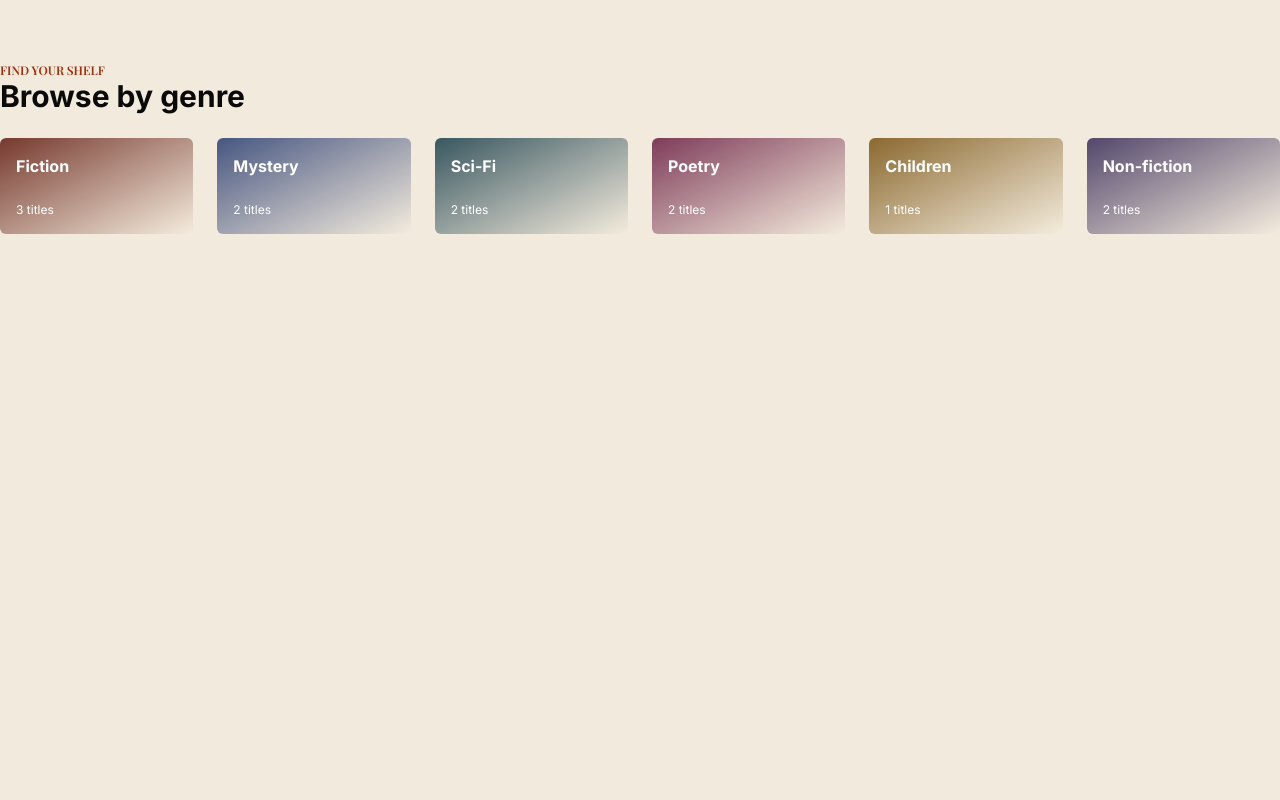
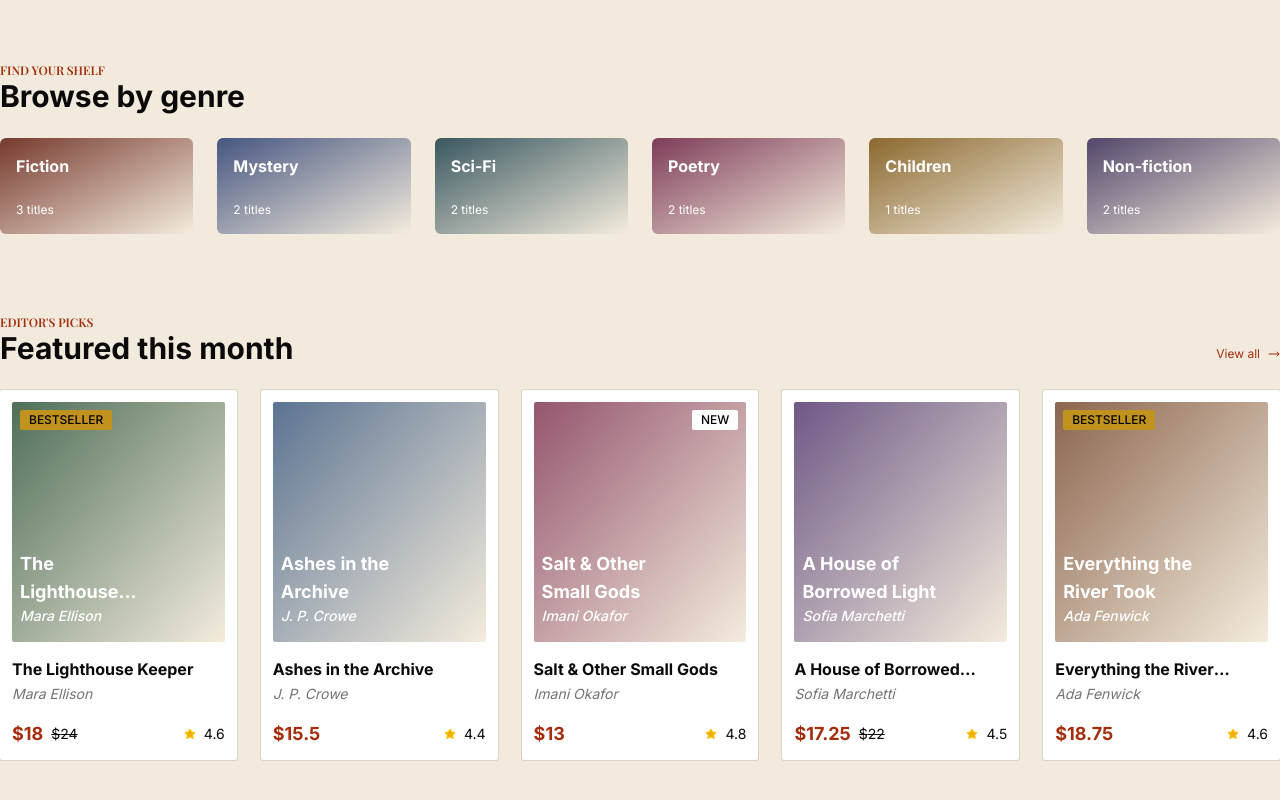
Before and after one commit to Trangsiban27/trangsiban_ezgames_frontendtest, a Next.js app: page / in a window 1280 px wide. Shown: the part 678-1478 px from the top of the page. Before the commit the page ends 1012 px from the top, so only its background shows below. Built offline with nearby package versions, Linux system fonts and the light colour scheme; a web font is replaced by a local one.

Commit message:
Feat: Home features list

```diff
--- a/app/(main)/page.tsx
+++ b/app/(main)/page.tsx
@@ -1,5 +1,6 @@
 import GenreList from '@/components/home/browse-by-genre/GenreList'
 import Carousel from '@/components/home/carousel/Carousel'
+import FeaturesThisMonth from '@/components/home/feature-this-month/FeaturesThisMonth'
 import React from 'react'
 
 const page = () => {
@@ -10,6 +11,10 @@ const page = () => {
             <section className='mt-20'>
                 <GenreList />
             </section>
+
+            <section className='mt-20'>
+                <FeaturesThisMonth />
+            </section>
         </div>
     )
 }
--- a/components/common/ListHeader.tsx
+++ b/components/common/ListHeader.tsx
@@ -17,8 +17,8 @@ const ListHeader = ({ subTitle, title, hasViewAll = false, viewAllUrl = '' }: Pr
                 <h1 className='font-bold text-3xl'>{title}</h1>
             </div>
 
-            {hasViewAll && <Link href={viewAllUrl} className='flex'>
-                View all <MoveRight />
+            {hasViewAll && <Link href={viewAllUrl} className='flex items-center gap-2 text-xs text-primary hover:underline transition-all duration-300'>
+                View all <MoveRight width={12} />
             </Link>}
         </div>
     )
--- /dev/null
+++ b/components/common/ProductCard.tsx
@@ -0,0 +1,64 @@
+import React from 'react'
+import ListHeader from './ListHeader'
+import { ProductTypes } from '@/types'
+import { Card, CardAction, CardContent, CardDescription, CardHeader, CardTitle } from '../ui/card'
+import { Badge } from '../ui/badge'
+import { Star } from 'lucide-react'
+
+interface Props {
+    data: ProductTypes
+}
+
+const ProductCard = ({ data }: Props) => {
+    return (
+        <Card
+            className='p-3 rounded-xs'
+        >
+            <div
+                style={{
+                    '--from-color': data?.color,
+                    '--to-color': '#f4ecdd'
+                } as React.CSSProperties}
+            >
+                <div
+                    className="relative bg-[linear-gradient(to_bottom_right,var(--from-color),var(--to-color))] rounded-xs z-20 h-60 p-2"
+                >
+                    {data?.tag && <div className={`flex items-center  ${data?.tag === 'NEW' ? 'justify-end' : 'justify-start'}`}>
+                        <Badge
+                            className={`font-sans text-black ${data?.tag === 'NEW' ? 'bg-[rgb(255,255,255)]' : 'bg-[#c1931e]'} rounded-xs uppercase`}
+                        >
+                            {data?.tag}
+                        </Badge>
+                    </div>}
+
+                    <div
+                        className='absolute bottom-4'
+                    >
+                        <h2 className='text-white font-bold text-lg line-clamp-2 w-2/3'>
+                            {data?.title}
+                        </h2>
+                        <span className='text-white font-medium italic'>{data?.author}</span>
+                    </div>
+                </div>
+            </div>
+
+            <CardHeader className='p-0'>
+                <CardTitle className='font-bold font-sans w-[90%] line-clamp-1'>{data?.title}</CardTitle>
+                <CardDescription className='italic'>{data?.author}</CardDescription>
+            </CardHeader>
+            <CardContent className='p-0 flex items-center justify-between'>
+                <div className='flex items-center gap-2'>
+                    <span className='text-primary font-bold text-lg'>${data?.price}</span>
+                    {data?.oldPrice && <span className='font-normal font-sm line-through'>${data?.oldPrice}</span>}
+                </div>
+
+                <div className='flex items-center gap-2'>
+                    <Star width={12} className='text-yellow-400 fill-yellow-500' />
+                    <span>{data?.rating}</span>
+                </div>
+            </CardContent>
+        </Card>
+    )
+}
+
+export default ProductCard
--- /dev/null
+++ b/components/home/feature-this-month/FeaturesThisMonth.tsx
@@ -0,0 +1,25 @@
+import ListHeader from '@/components/common/ListHeader'
+import ProductCard from '@/components/common/ProductCard'
+import { FEATURES } from '@/constants'
+import React from 'react'
+
+const FeaturesThisMonth = () => {
+    return (
+        <div>
+            <ListHeader
+                subTitle={`Editor's Picks`}
+                title='Featured this month'
+                hasViewAll={true}
+                viewAllUrl=''
+            />
+
+            <div className='grid grid-cols-5 gap-6 mt-6'>
+                {FEATURES.map((item) => (
+                    <ProductCard key={item?.id} data={item} />
+                ))}
+            </div>
+        </div>
+    )
+}
+
+export default FeaturesThisMonth
--- /dev/null
+++ b/components/ui/badge.tsx
@@ -0,0 +1,49 @@
+import * as React from "react"
+import { cva, type VariantProps } from "class-variance-authority"
+import { Slot } from "radix-ui"
+
+import { cn } from "@/lib/utils"
+
+const badgeVariants = cva(
+  "group/badge inline-flex h-5 w-fit shrink-0 items-center justify-center gap-1 overflow-hidden rounded-4xl border border-transparent px-2 py-0.5 text-xs font-medium whitespace-nowrap transition-all focus-visible:border-ring focus-visible:ring-[3px] focus-visible:ring-ring/50 has-data-[icon=inline-end]:pr-1.5 has-data-[icon=inline-start]:pl-1.5 aria-invalid:border-destructive aria-invalid:ring-destructive/20 dark:aria-invalid:ring-destructive/40 [&>svg]:pointer-events-none [&>svg]:size-3!",
+  {
+    variants: {
+      variant: {
+        default: "bg-primary text-primary-foreground [a]:hover:bg-primary/80",
+        secondary:
+          "bg-secondary text-secondary-foreground [a]:hover:bg-secondary/80",
+        destructive:
+          "bg-destructive/10 text-destructive focus-visible:ring-destructive/20 dark:bg-destructive/20 dark:focus-visible:ring-destructive/40 [a]:hover:bg-destructive/20",
+        outline:
+          "border-border text-foreground [a]:hover:bg-muted [a]:hover:text-muted-foreground",
+        ghost:
+          "hover:bg-muted hover:text-muted-foreground dark:hover:bg-muted/50",
+        link: "text-primary underline-offset-4 hover:underline",
+      },
+    },
+    defaultVariants: {
+      variant: "default",
+    },
+  }
+)
+
+function Badge({
+  className,
+  variant = "default",
+  asChild = false,
+  ...props
+}: React.ComponentProps<"span"> &
+  VariantProps<typeof badgeVariants> & { asChild?: boolean }) {
+  const Comp = asChild ? Slot.Root : "span"
+
+  return (
+    <Comp
+      data-slot="badge"
+      data-variant={variant}
+      className={cn(badgeVariants({ variant }), className)}
+      {...props}
+    />
+  )
+}
+
+export { Badge, badgeVariants }
--- /dev/null
+++ b/components/ui/card.tsx
@@ -0,0 +1,103 @@
+import * as React from "react"
+
+import { cn } from "@/lib/utils"
+
+function Card({
+  className,
+  size = "default",
+  ...props
+}: React.ComponentProps<"div"> & { size?: "default" | "sm" }) {
+  return (
+    <div
+      data-slot="card"
+      data-size={size}
+      className={cn(
+        "group/card flex flex-col gap-(--card-spacing) overflow-hidden rounded-xl bg-card py-(--card-spacing) text-sm text-card-foreground ring-1 ring-foreground/10 [--card-spacing:--spacing(4)] has-data-[slot=card-footer]:pb-0 has-[>img:first-child]:pt-0 data-[size=sm]:[--card-spacing:--spacing(3)] data-[size=sm]:has-data-[slot=card-footer]:pb-0 *:[img:first-child]:rounded-t-xl *:[img:last-child]:rounded-b-xl",
+        className
+      )}
+      {...props}
+    />
+  )
+}
+
+function CardHeader({ className, ...props }: React.ComponentProps<"div">) {
+  return (
+    <div
+      data-slot="card-header"
+      className={cn(
+        "group/card-header @container/card-header grid auto-rows-min items-start gap-1 rounded-t-xl px-(--card-spacing) has-data-[slot=card-action]:grid-cols-[1fr_auto] has-data-[slot=card-description]:grid-rows-[auto_auto] [.border-b]:pb-(--card-spacing)",
+        className
+      )}
+      {...props}
+    />
+  )
+}
+
+function CardTitle({ className, ...props }: React.ComponentProps<"div">) {
+  return (
+    <div
+      data-slot="card-title"
+      className={cn(
+        "font-heading text-base leading-snug font-medium group-data-[size=sm]/card:text-sm",
+        className
+      )}
+      {...props}
+    />
+  )
+}
+
+function CardDescription({ className, ...props }: React.ComponentProps<"div">) {
+  return (
+    <div
+      data-slot="card-description"
+      className={cn("text-sm text-muted-foreground", className)}
+      {...props}
+    />
+  )
+}
+
+function CardAction({ className, ...props }: React.ComponentProps<"div">) {
+  return (
+    <div
+      data-slot="card-action"
+      className={cn(
+        "col-start-2 row-span-2 row-start-1 self-start justify-self-end",
+        className
+      )}
+      {...props}
+    />
+  )
+}
+
+function CardContent({ className, ...props }: React.ComponentProps<"div">) {
+  return (
+    <div
+      data-slot="card-content"
+      className={cn("px-(--card-spacing)", className)}
+      {...props}
+    />
+  )
+}
+
+function CardFooter({ className, ...props }: React.ComponentProps<"div">) {
+  return (
+    <div
+      data-slot="card-footer"
+      className={cn(
+        "flex items-center rounded-b-xl border-t bg-muted/50 p-(--card-spacing)",
+        className
+      )}
+      {...props}
+    />
+  )
+}
+
+export {
+  Card,
+  CardHeader,
+  CardFooter,
+  CardTitle,
+  CardAction,
+  CardDescription,
+  CardContent,
+}
--- a/constants/index.tsx
+++ b/constants/index.tsx
@@ -15,3 +15,56 @@ export const GENRE_ITEMS = [
     { name: 'Children', count: 1, color: '#8b6930' },
     { name: 'Non-fiction', count: 2, color: '#53476b' }
 ]
+
+export const FEATURES = [
+    {
+        "id": 1,
+        "title": "The Lighthouse Keeper",
+        "author": "Mara Ellison",
+        "price": 18.00,
+        "oldPrice": 24.00,
+        "rating": 4.6,
+        "tag": "BESTSELLER",
+        "color": "#4e6e58"
+    },
+    {
+        "id": 2,
+        "title": "Ashes in the Archive",
+        "author": "J. P. Crowe",
+        "price": 15.50,
+        "oldPrice": null,
+        "rating": 4.4,
+        "tag": null,
+        "color": "#5b7391"
+    },
+    {
+        "id": 3,
+        "title": "Salt & Other Small Gods",
+        "author": "Imani Okafor",
+        "price": 13.00,
+        "oldPrice": null,
+        "rating": 4.8,
+        "tag": "NEW",
+        "color": "#94556e"
+    },
+    {
+        "id": 4,
+        "title": "A House of Borrowed Light",
+        "author": "Sofia Marchetti",
+        "price": 17.25,
+        "oldPrice": 22.00,
+        "rating": 4.5,
+        "tag": null,
+        "color": "#6d5885"
+    },
+    {
+        "id": 5,
+        "title": "Everything the River Took",
+        "author": "Ada Fenwick",
+        "price": 18.75,
+        "oldPrice": null,
+        "rating": 4.6,
+        "tag": "BESTSELLER",
+        "color": "#8b654e"
+    }
+]
--- /dev/null
+++ b/types/index.tsx
@@ -0,0 +1,10 @@
+export interface ProductTypes {
+    id: number,
+    title: string,
+    author: string,
+    price: number,
+    oldPrice: number | null,
+    rating: number | null,
+    tag: string | null,
+    color: string,
+}
```
